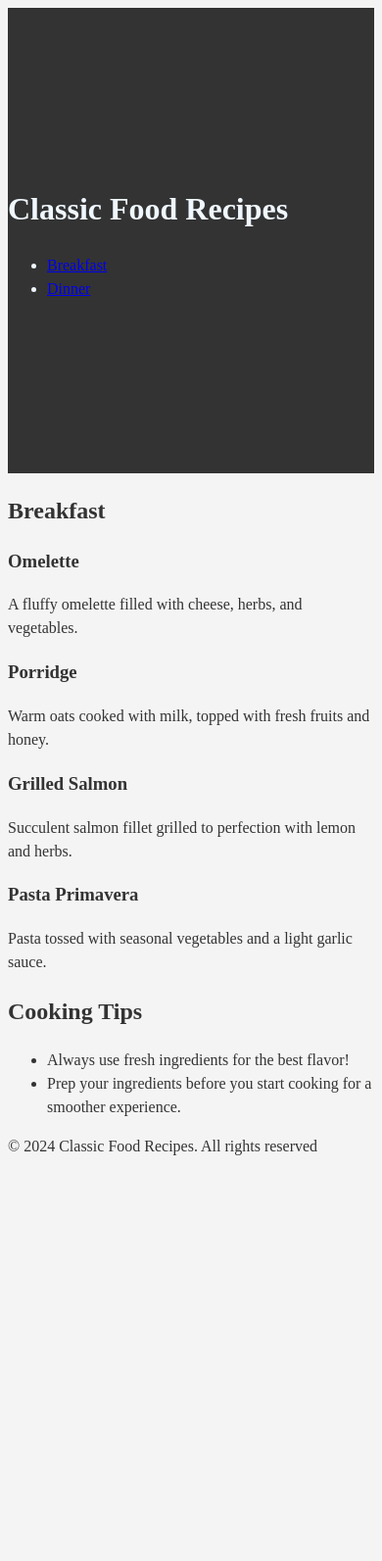
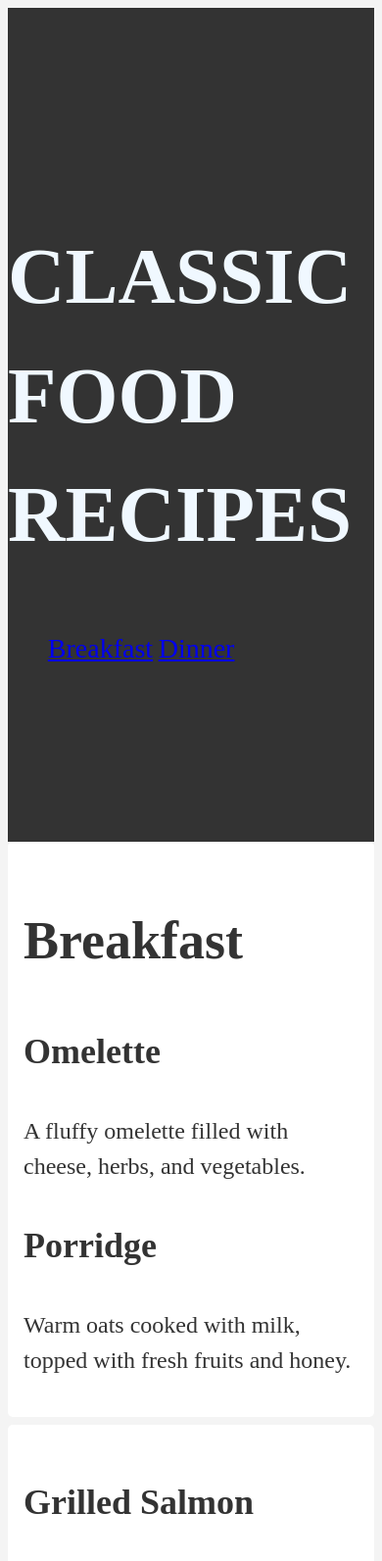
Before and after one commit to mali0155/mali0155.github.io, a plain HTML site: page week7/practice/index.html in a window 390 px wide. Shown: the top 1593 px of the page at 98% size. Before the commit the page ends 1198 px from the top, so only its background shows below. Drawn offline with Linux system fonts and the light colour scheme.

Commit message:
add para and css

```diff
--- /dev/null
+++ b/html-assignment/week9/css/main.css
@@ -0,0 +1,47 @@
+body{
+    background-color: rgb(173, 108, 108);
+}
+h1{
+    font-size: 3rem;
+}
+.one{
+    width:100px;
+    height: 100ox;
+    background-color: azure;
+    border: 5px solid rgb(29, 205, 129);
+}
+/* Task : change the background color of the div after 650px device size and add border radius*/
+body{
+background-color: cyan;
+}
+h1{
+    color: aquamarine;
+}
+
+@media  screen and (min-width:650px)  {
+
+    /*these styles will be applied to 650px and over*/
+    body{
+        background-color: rgb(14, 0, 104);
+    }
+    h1{
+        color: aqua;
+    }
+}
+/*task:after size 900px make div disappear*/
+
+@media screen and ( max-width: 900px){
+    body{
+        background-color: rgb(32, 165, 165);
+    }
+}
+
+/*change the font size of h1 to 4rem*/
+@media screen and ( min-width:700px) and (max-width:800px){
+    h1{
+        font-size: 4rem;
+    }
+}
+.one{
+    display: none;
+}
--- a/week7/practice/css/main.css
+++ b/week7/practice/css/main.css
@@ -18,4 +18,75 @@ header{
     background-repeat: no-repeat;
     background-size: cover;
 background-position: center;
+/*background-position center;*/
 }
+h1{
+    font-size: 5.063em ;
+    text-transform: uppercase;
+}
+h2{
+    font-size: 3.375em;
+}
+h3{
+    font-size: 2.25em;
+
+}
+p{
+    font-size: 1.5em;
+}
+nav ul li{
+    display: inline;
+    color: aliceblue;
+    margin: 0.05rem;
+}
+nav ul li{
+    color: inherit;
+    text-decoration: none;
+    font-size: 1.75em;
+}
+nav ul li a:hover
+{
+    background-color: aliceblue;
+    color: #333;
+}
+section{
+    background-color: white;
+    padding: 1rem;
+    box-shadow: 0.2px 5px rgba(red, green, blue, alpha);
+    border-radius: 5px;
+    margin-bottom: 0.5rem;
+}
+aside{
+    background-color: aqua;
+    padding: 0.8rem;
+    border-radius: 5px;
+    margin-top: 1rem;
+
+}
+footer{
+    background-color: aqua;
+    padding: 0.8rem;
+    border-radius: 5px;
+    margin-top: 1 rem;
+}
+aside ul{
+    list-style: disc;
+}
+aside li{
+    font-size: 1.5em;
+    list-style-type: disc;
+}
+footer{
+    background-color: #333;
+    color: aliceblue;
+    padding: 0.8rem 0;
+    text-align: center;
+    margin-top: 1rem;
+}
+table{
+    width: 100%;
+    text-align: center;
+}
+tr, th, td{
+    border: 2px solid black;
+}
--- a/week7/practice/index.html
+++ b/week7/practice/index.html
@@ -54,6 +54,28 @@
                 <li> Prep your ingredients before you start cooking for a smoother experience.</li>
             </ul>
         </aside>
+        <!--Store hours-->
+        <section>
+           <h2>Store hours</h2>
+           <table>
+            <thead>
+              <tr>
+                <th>Days</th>
+            <th>Time</th>
+            </tr>
+            </thead>
+            <tbody>
+<tr>
+    <td>mon-fri</td>
+    <td>9:00AM-11:00PM</td>
+</tr>
+<tr>
+    <td>Sat-Sun</td>
+    <td> 11:AM-01:00AM</td>
+</tr>
+            </tbody>
+           </table>
+        </section>
         </main>
         <footer>
             <p>&copy; 2024 Classic Food Recipes. All rights reserved</p>
```
Also changed, not shown: html-assignment/week9/index.html (added, +16 -0 lines).
